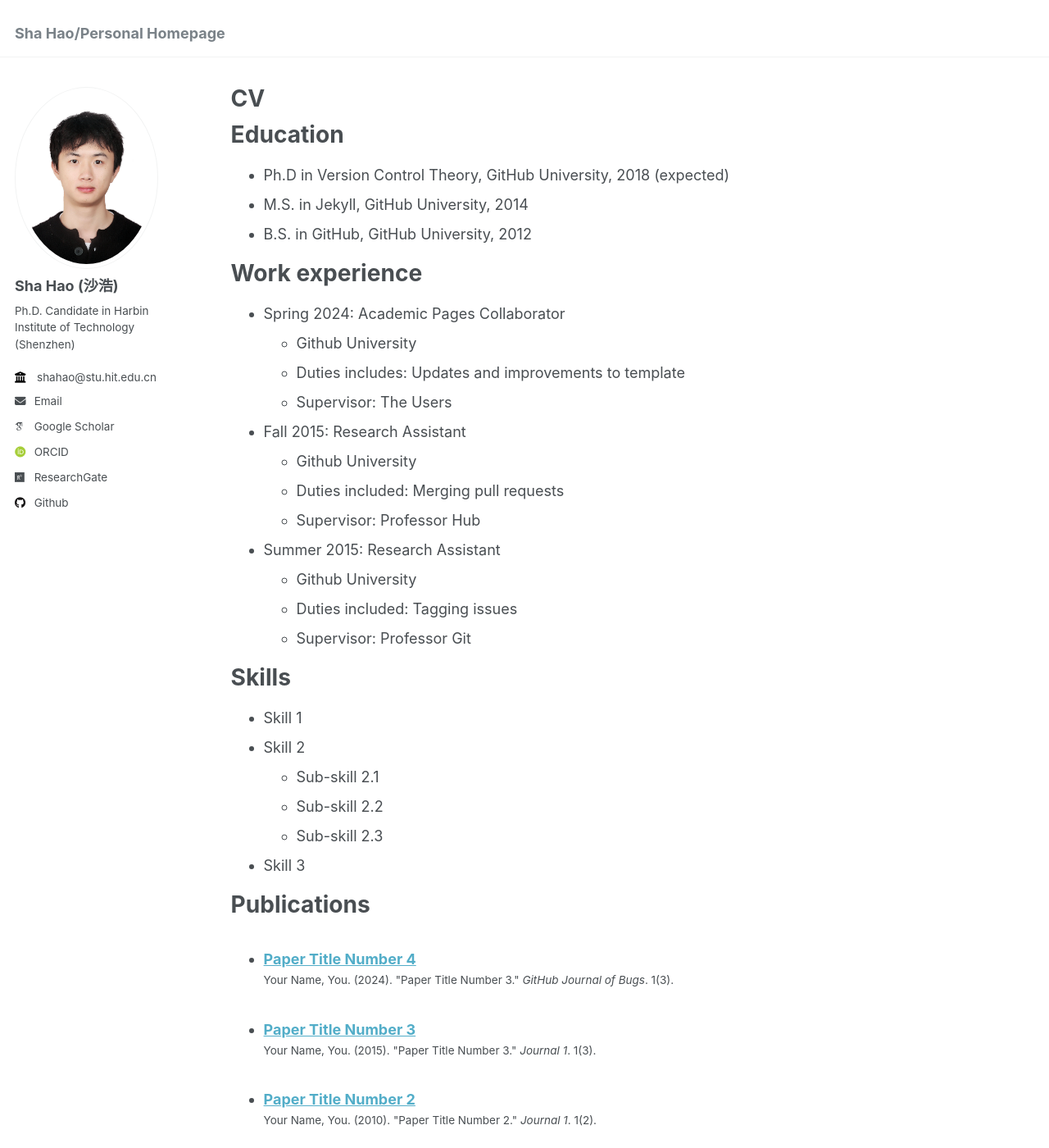
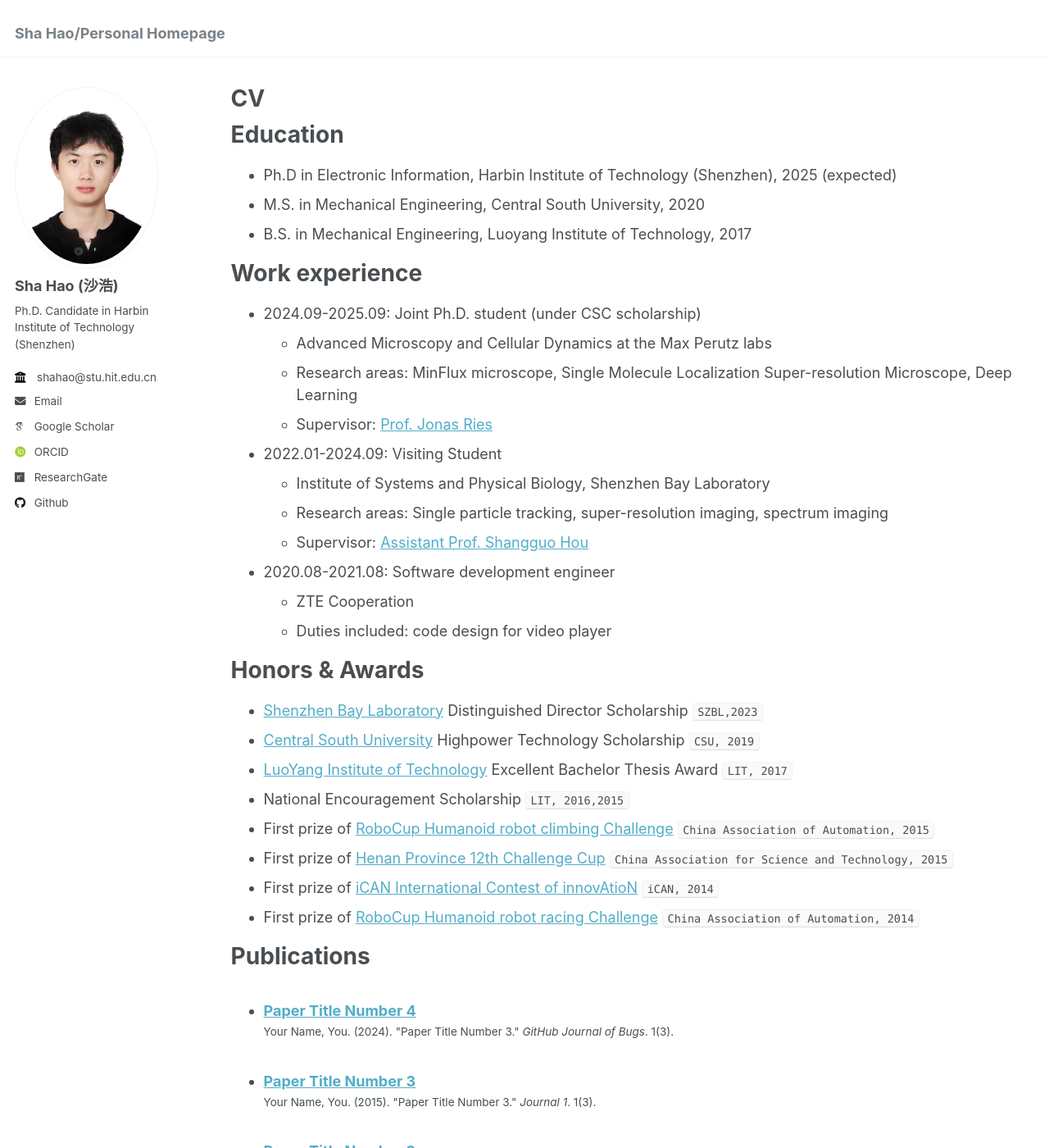
Before and after one commit to hitsh95/shahao, a Jekyll site: the page built from _pages/cv.md, in a window 1280 px wide and 1400 px high. Shown: the whole window at 82% size. Built offline with Jekyll 4.4.1, drawn with Linux system fonts in a browser that asks for light colours; some web fonts are replaced; some of the changed text lies outside the part shown.

Commit message:
Update cv.md

```diff
--- a/_pages/cv.md
+++ b/_pages/cv.md
@@ -11,35 +11,36 @@ redirect_from:
 
 Education
 ======
-* Ph.D in Version Control Theory, GitHub University, 2018 (expected)
-* M.S. in Jekyll, GitHub University, 2014
-* B.S. in GitHub, GitHub University, 2012
+* Ph.D in Electronic Information, Harbin Institute of Technology (Shenzhen), 2025 (expected)
+* M.S. in Mechanical Engineering, Central South University, 2020
+* B.S. in Mechanical Engineering, Luoyang Institute of Technology, 2017
 
 Work experience
 ======
-* Spring 2024: Academic Pages Collaborator
-  * Github University
-  * Duties includes: Updates and improvements to template
-  * Supervisor: The Users
+* 2024.09-2025.09: Joint Ph.D. student (under CSC scholarship)
+  * Advanced Microscopy and Cellular Dynamics at the Max Perutz labs
+  * Research areas: MinFlux microscope, Single Molecule Localization Super-resolution Microscope, Deep Learning
+  * Supervisor: [Prof. Jonas Ries](https://rieslab.de/)
 
-* Fall 2015: Research Assistant
-  * Github University
-  * Duties included: Merging pull requests
-  * Supervisor: Professor Hub
+* 2022.01-2024.09: Visiting Student
+  * Institute of Systems and Physical Biology, Shenzhen Bay Laboratory
+  * Research areas: Single particle tracking, super-resolution imaging, spectrum imaging
+  * Supervisor: [Assistant Prof. Shangguo Hou](https://www.szbl.ac.cn/en/scientificresearch/researchteam/2044.html)
 
-* Summer 2015: Research Assistant
-  * Github University
-  * Duties included: Tagging issues
-  * Supervisor: Professor Git
+* 2020.08-2021.08: Software development engineer
+  * ZTE Cooperation
+  * Duties included: code design for video player
 
-Skills
+Honors & Awards
 ======
-* Skill 1
-* Skill 2
-  * Sub-skill 2.1
-  * Sub-skill 2.2
-  * Sub-skill 2.3
-* Skill 3
+* [Shenzhen Bay Laboratory](https://www.szbl.ac.cn/) Distinguished Director Scholarship `SZBL,2023`
+* [Central South University](https://en.csu.edu.cn/) Highpower Technology Scholarship  `CSU, 2019`
+* [LuoYang Institute of Technology](https://www.lit.edu.cn/) Excellent Bachelor Thesis Award `LIT, 2017`
+* National Encouragement Scholarship `LIT, 2016,2015`
+* First prize of [RoboCup Humanoid robot climbing Challenge](http://crc.drct-caa.org.cn/index.php/race?catid=2) `China Association of Automation, 2015`
+* First prize of [Henan Province 12th Challenge Cup](https://www.tiaozhanbei.net/) `China Association for Science and Technology, 2015`
+* First prize of [iCAN International Contest of innovAtioN](http://www.g-ican.com/home/index) `iCAN, 2014`
+* First prize of [RoboCup Humanoid robot racing Challenge](http://crc.drct-caa.org.cn/index.php/race?catid=2) `China Association of Automation, 2014`
 
 Publications
 ======
@@ -47,18 +48,7 @@ Publications
     {% include archive-single-cv.html %}
   {% endfor %}</ul>
 
-Talks
-======
-  <ul>{% for post in site.talks reversed %}
-    {% include archive-single-talk-cv.html  %}
-  {% endfor %}</ul>
 
-Teaching
-======
-  <ul>{% for post in site.teaching reversed %}
-    {% include archive-single-cv.html %}
-  {% endfor %}</ul>
-
-Service and leadership
+Projects
 ======
 * Currently signed in to 43 different slack teams
```
